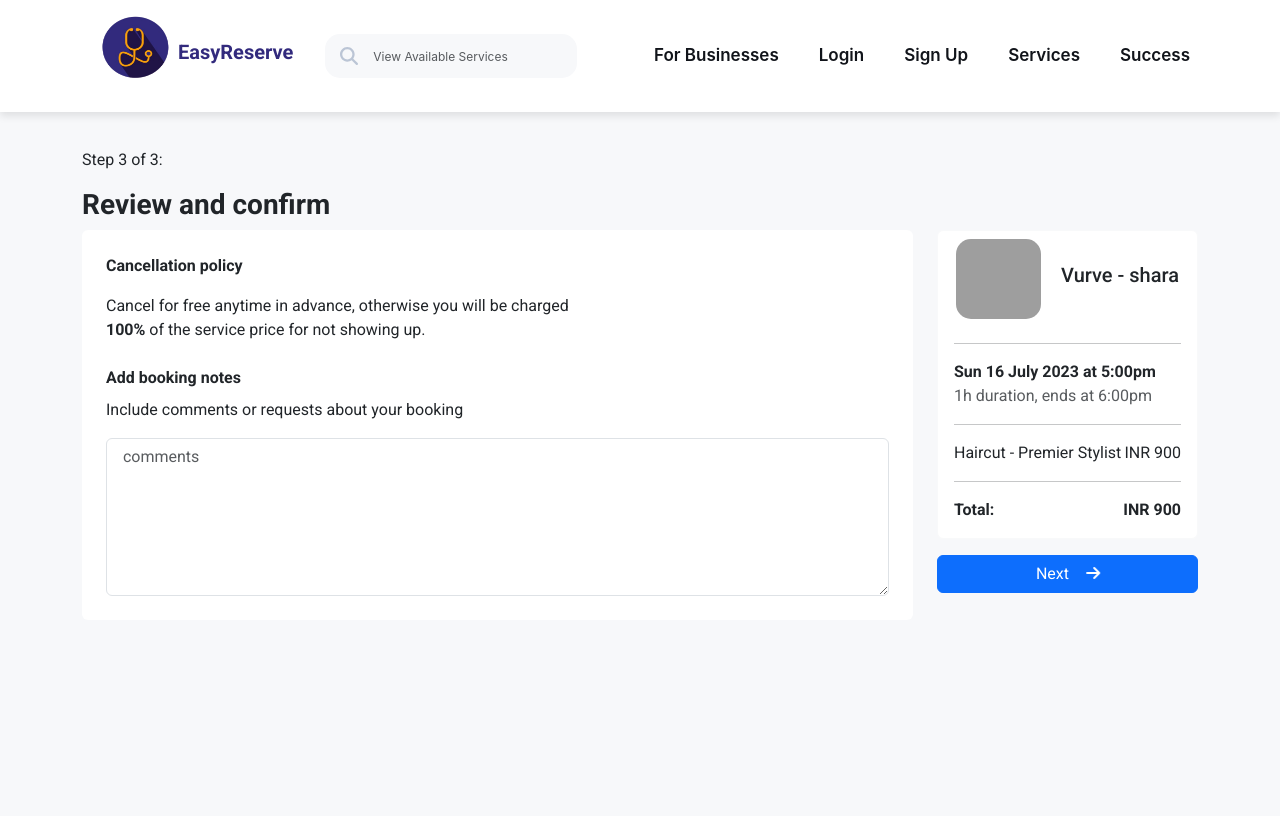
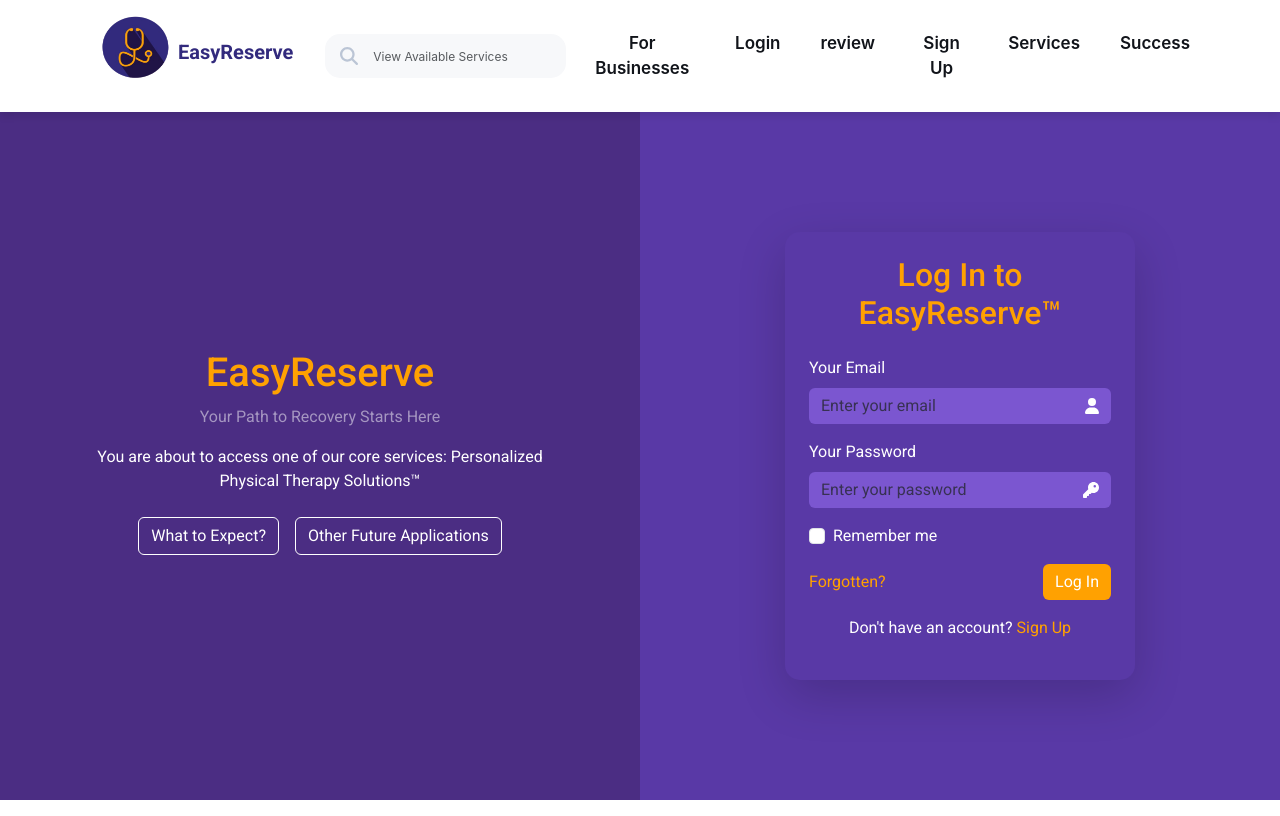
Before and after one commit to Fouad-Gabr/Booking-and-reservation-system, a React (Vite) app: page /login in a window 1280 px wide. Built offline with nearby package versions, Linux system fonts and the light colour scheme; grey boxes are pictures that could not be loaded.

Commit message:
add login page with some logic and edit navbar links

```diff
--- a/src/App.jsx
+++ b/src/App.jsx
@@ -7,7 +7,7 @@ import Review from "./pages/Review/Review";
 import AdminDashboard from "./pages/DashBoard/AdminDashboard";
 import Services from "./pages/Services/Services"
 import Success from "./pages/Success/Success";
-
+import Login from "./pages/Login/Login"
 function App() {
   return (
     <BrowserRouter basename={import.meta.env.BASE_URL}>
@@ -15,10 +15,11 @@ function App() {
       <Routes>
         <Route path="/" element={<Home />} />
         <Route path="/businesses" element={<Time />} />
-        <Route path="/login" element={<Review />} />
+        <Route path="/review" element={<Review />} />
         <Route path="/signup" element={<AdminDashboard />} />
         <Route path="/services" element={<Services />} />
         <Route path="/success" element={<Success />} />
+        <Route path="/login" element={<Login />} />
       </Routes>
     </BrowserRouter>
   );
--- a/src/components/Navbar/Navbar.css
+++ b/src/components/Navbar/Navbar.css
@@ -55,9 +55,11 @@ a {
 }
 
 .navbar-nav .nav-link:hover {
-    color: #797676;
+    color: #FFA101 !important;
 }
-
+.navbar-nav .nav-link:focus{
+    color: #FFA101 !important;
+}
 
 .site-name-h1{
     font-size: 20px;
--- a/src/components/Navbar/Navbar.jsx
+++ b/src/components/Navbar/Navbar.jsx
@@ -54,6 +54,10 @@ function Navbar() {
               <Link className="nav-link" to="/login">
                 Login
               </Link>
+            </li><li className="nav-item">
+              <Link className="nav-link" to="/review">
+                review
+              </Link>
             </li>
             <li className="nav-item">
               <Link className="nav-link" to="/signup">
--- /dev/null
+++ b/src/pages/Login/Login.css
@@ -0,0 +1,83 @@
+.login-page {
+    height: calc(100vh - 112px);
+  background-color: #4b2d83;
+}
+
+.left-section {
+  background-color: #4b2d83;
+}
+
+.right-section {
+  background-color: #5939a6;
+  height: calc(100vh - 112px);
+
+}
+
+.form-card-parent {
+  background-color: #5939a6;
+  border-radius: 15px;
+  max-width: 350px;
+}
+
+.form-control-login {
+  background-color: #7b56d0;
+  border: none;
+  color: #fff;
+}
+
+.input-group-text {
+  background-color: #7b56d0;
+  border: none;
+  color: #fff;
+}
+
+.btn-primary {
+  background-color: #ffa101;
+  border: none;
+}
+.btn-primary:focus {
+    outline: none;
+    box-shadow: none;
+}
+a {
+  color: #fff;
+}
+
+.btn-outline-light {
+  transition: 0.3s;
+  border: 1px solid #fff;
+  color: #fff;
+  -webkit-transition: 0.3s;
+  -moz-transition: 0.3s;
+  -ms-transition: 0.3s;
+  -o-transition: 0.3s;
+}
+
+.btn-outline-light:hover {
+  background-color: #ffa101;
+  color: white;
+  border: 1px solid #ffa101;
+}
+.btn-outline-light:focus {
+  box-shadow: none;
+}
+.website-name {
+  color: #ffa101;
+}
+
+.form-title {
+  color: #ffa101;
+}
+
+.password,
+.email {
+  color: white;
+}
+
+.form-check-label,
+.dont-have {
+    color: white;
+}
+.signup-word, .forgotten{
+    color: #ffa101;
+}
--- /dev/null
+++ b/src/pages/Login/Login.jsx
@@ -0,0 +1,117 @@
+import React, { useState } from "react";
+import "bootstrap/dist/css/bootstrap.min.css";
+import "./Login.css";
+
+const Login = () => {
+  const [email, setEmail] = useState("");
+  const [password, setPassword] = useState("");
+  const [remember, setRemember] = useState(false);
+
+  const handleSubmit = (e) => {
+    e.preventDefault();
+    // Handle form submission (validate input or call an API)
+    console.log({ email, password, remember });
+  };
+
+  return (
+    <div className="container-fluid login-page d-flex align-items-center justify-content-center p-0">
+      <div className="row w-100">
+        <div className="col-md-6 d-none d-md-flex align-items-center justify-content-center left-section p-5">
+          <div className="text-center text-white">
+            <h1 className="fs-1 website-name">EasyReserve</h1>
+            <p className="text-white-50">Your Path to Recovery Starts Here</p>
+            <p className="px-5">
+              You are about to access one of our core services: Personalized
+              Physical Therapy Solutions™
+            </p>
+
+            <button className="btn btn-outline-light m-2">
+              What to Expect?
+            </button>
+            <button className="btn btn-outline-light m-2">
+              Other Future Applications
+            </button>
+          </div>
+        </div>
+
+        <div className="col-md-6 d-flex align-items-center justify-content-center right-section p-5">
+          <div className="card form-card-parent p-4 shadow-lg border-0">
+            <h2 className="text-center mb-4 form-title">
+              Log In to EasyReserve™
+            </h2>
+
+            <form onSubmit={handleSubmit}>
+              <div className="mb-3">
+                <label htmlFor="email" className="form-label email">
+                  Your Email
+                </label>
+                <div className="input-group">
+                  <input
+                    type="email"
+                    className="form-control form-control-login"
+                    id="email"
+                    placeholder="Enter your email"
+                    value={email}
+                    onChange={(e) => setEmail(e.target.value)}
+                  />
+                  <span className="input-group-text">
+                    <i className="fa-solid fa-user"></i>
+                  </span>
+                </div>
+              </div>
+
+              <div className="mb-3">
+                <label htmlFor="password" className="form-label password">
+                  Your Password
+                </label>
+                <div className="input-group">
+                  <input
+                    type="password"
+                    className="form-control form-control-login"
+                    id="password"
+                    placeholder="Enter your password"
+                    value={password}
+                    onChange={(e) => setPassword(e.target.value)}
+                  />
+                  <span className="input-group-text">
+                    <i className="fa-solid fa-key"></i>
+                  </span>
+                </div>
+              </div>
+
+              <div className="form-check mb-3">
+                <input
+                  type="checkbox"
+                  className="form-check-input"
+                  id="remember"
+                  checked={remember}
+                  onChange={() => setRemember(!remember)}
+                />
+                <label className="form-check-label" htmlFor="remember">
+                  Remember me
+                </label>
+              </div>
+
+              <div className="d-flex justify-content-between align-items-center">
+                <a href="#" className="forgotten">
+                  Forgotten?
+                </a>
+                <button type="submit" className="btn btn-primary">
+                  Log In
+                </button>
+              </div>
+              <p className="text-center mt-3 dont-have">
+                Don't have an account?{" "}
+                <a href="#" className="signup-word">
+                  Sign Up
+                </a>
+              </p>
+            </form>
+          </div>
+        </div>
+      </div>
+    </div>
+  );
+};
+
+export default Login;
```
